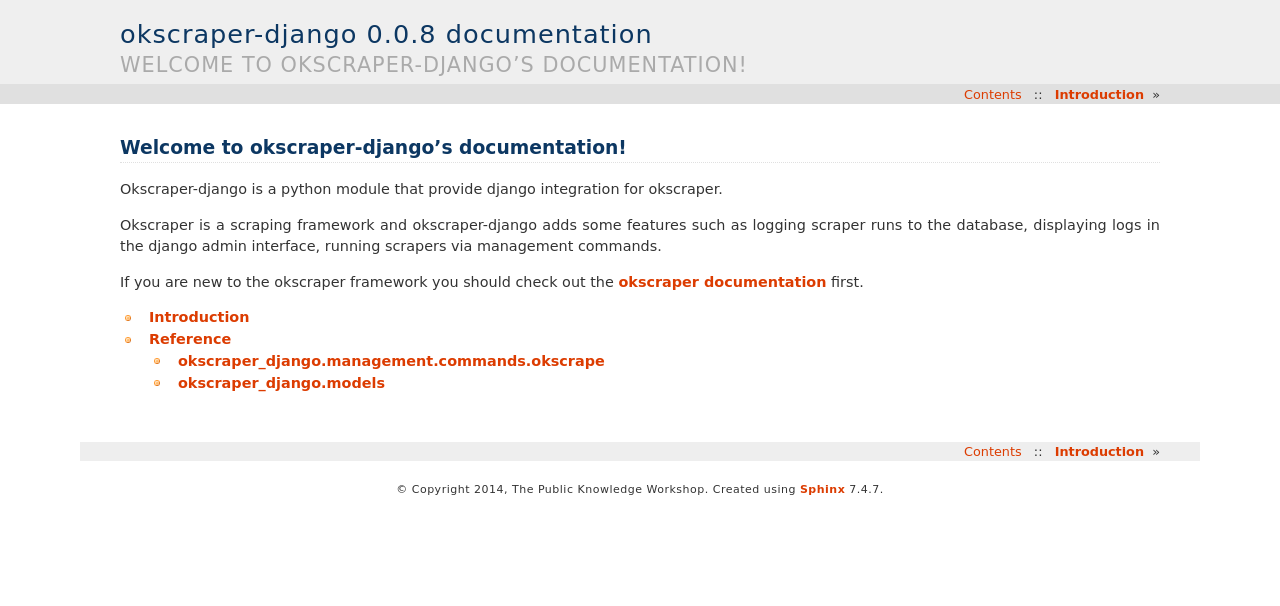
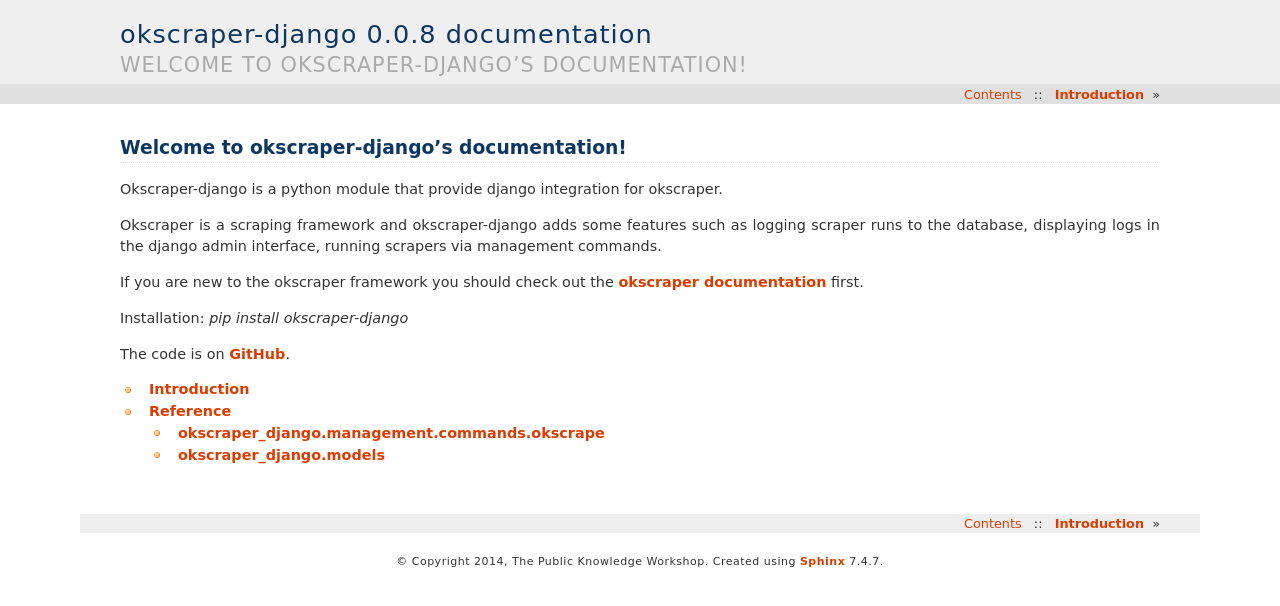
Before and after one commit to hasadna/okscraper-django, a Sphinx documentation site: the page built from docs/index.rst, in a window 1280 px wide. Shown: the top 606 px of the page. Built offline with Sphinx 7.4.7, drawn with Linux system fonts in a browser that asks for light colours; pages that are not in the unit, such as notebooks, are missing from menus.

Commit message:
installation instructions

```diff
--- a/docs/index.rst
+++ b/docs/index.rst
@@ -7,6 +7,10 @@ Okscraper is a scraping framework and okscraper-django adds some features such a
 
 If you are new to the okscraper framework you should check out the `okscraper documentation <http://okscraper.readthedocs.org/>`_ first.
 
+Installation: `pip install okscraper-django`
+
+The code is on `GitHub <https://github.com/hasadna/okscraper-django>`_.
+
 .. toctree::
     :maxdepth: 2
 
```
